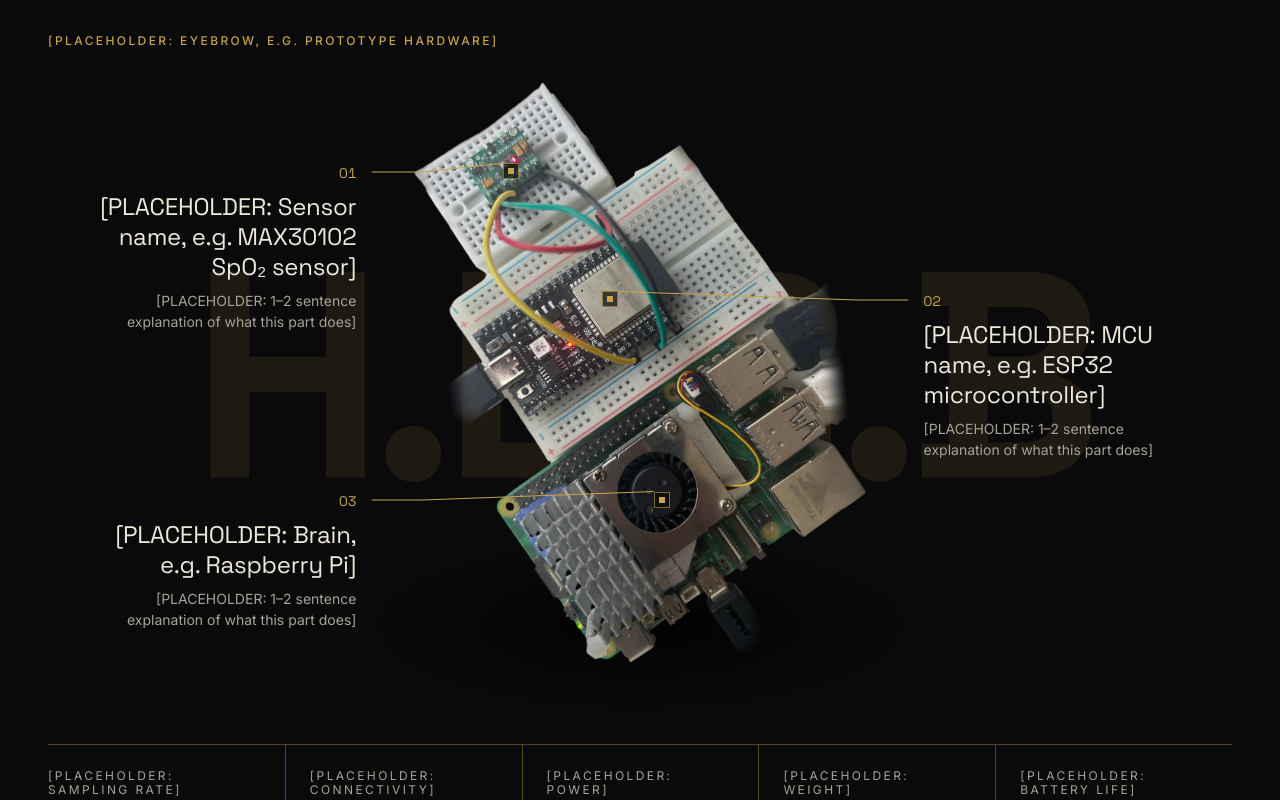
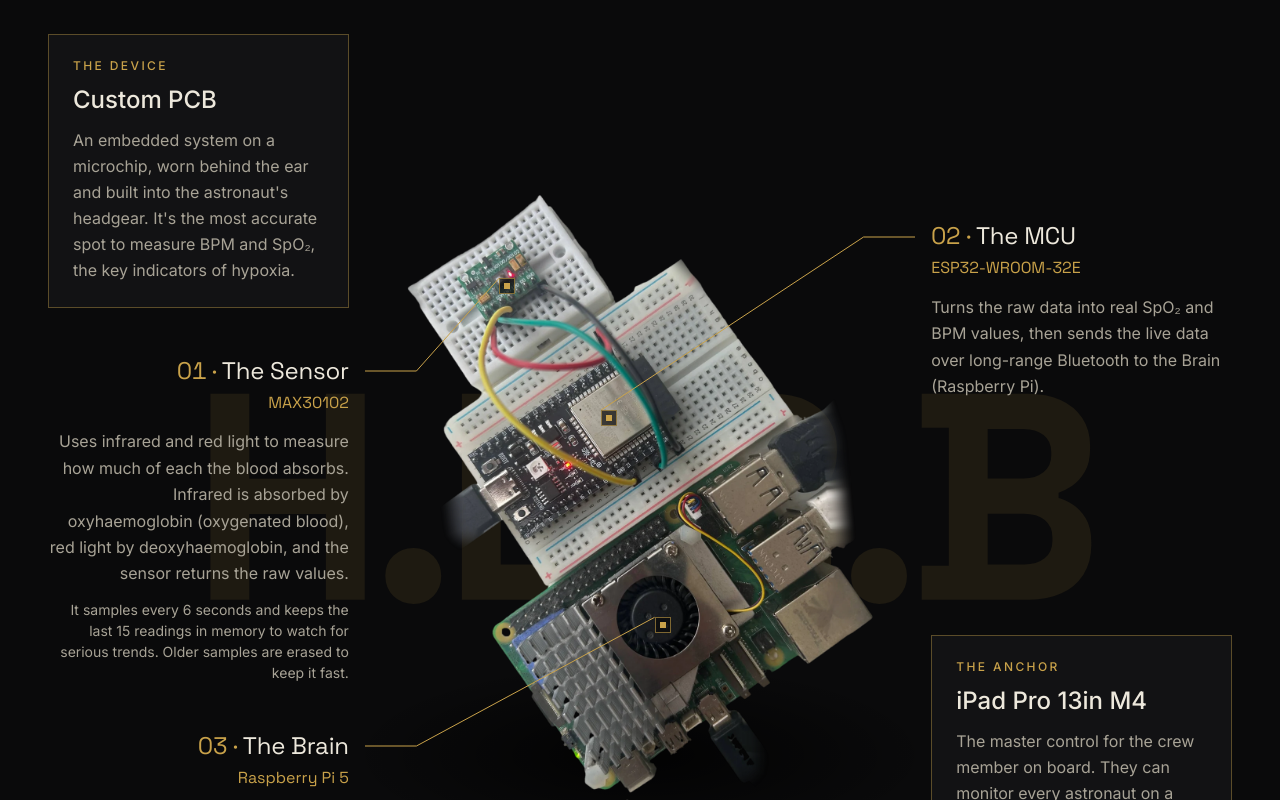
Before and after one commit to GrizGhoose/Project_Orion, a Next.js app: page / in a window 1280 px wide. Shown: the part 920-1720 px from the top of the page. Built offline with nearby package versions, Linux system fonts and the light colour scheme.

Commit message:
Update H.E.R.B showcase: real part labels, Device and Anchor boxes
Co-Authored-By: Claude Opus 5.5 <noreply@anthropic.com>

```diff
--- a/app/globals.css
+++ b/app/globals.css
@@ -33,6 +33,34 @@
   .link-gold {
     @apply text-ink underline decoration-gold decoration-1 underline-offset-[6px] transition-colors duration-200 hover:text-gold-bright hover:decoration-gold-bright;
   }
+  /* Home product showcase: grid areas per breakpoint (see components/ProductShowcase.tsx) */
+  .showcase-grid {
+    display: grid;
+    grid-template-columns: minmax(0, 1fr);
+    grid-template-areas: "device" "img" "mlist" "anchor";
+    row-gap: 3rem;
+  }
+  @media (min-width: theme("screens.lg")) {
+    /* 1024–1279: info boxes above and below; callouts beside the image */
+    .showcase-grid {
+      grid-template-columns: minmax(0, 1fr) var(--img-w) minmax(0, 1fr);
+      grid-template-areas:
+        "device device ."
+        "left   img    right"
+        ".      anchor anchor";
+      column-gap: 3rem;
+    }
+  }
+  @media (min-width: theme("screens.xl")) {
+    /* 1280+: info boxes share the side columns with the callouts */
+    .showcase-grid {
+      grid-template-rows: auto 1fr auto;
+      grid-template-areas:
+        "device img right"
+        "left   img right"
+        "left   img anchor";
+    }
+  }
   /* 1px gold hairline divider */
   .hairline {
     @apply border-gold/40;
--- a/components/Eyebrow.tsx
+++ b/components/Eyebrow.tsx
@@ -2,5 +2,5 @@ import { cn } from "@/lib/cn";
 
 /** Small uppercase gold label above headings. */
 export function Eyebrow({ children, className }: { children: React.ReactNode; className?: string }) {
-  return <p className={cn("text-eyebrow font-medium uppercase text-gold", className)}>{children}</p>;
+  return <p className={cn("font-eyebrow text-eyebrow font-medium uppercase text-gold", className)}>{children}</p>;
 }
--- /dev/null
+++ b/components/InfoBox.tsx
@@ -0,0 +1,22 @@
+import type { InfoBoxContent } from "@/content/site";
+import { cn } from "@/lib/cn";
+
+/**
+ * Standalone caption box (Device / Anchor in the product showcase). Every line uses the eyebrow font
+ * (font-eyebrow); only size, weight, colour and casing differ. Focusable, with a gold-bright border on hover/focus.
+ */
+export function InfoBox({ content, className }: { content: InfoBoxContent; className?: string }) {
+  return (
+    <div
+      tabIndex={0}
+      className={cn(
+        "w-full max-w-[380px] border border-gold/40 bg-bg-alt p-6 font-eyebrow outline-none transition-colors duration-200 hover:border-gold-bright focus-visible:border-gold-bright",
+        className,
+      )}
+    >
+      <p className="text-eyebrow font-medium uppercase text-gold">{content.label}</p>
+      <p className="mt-3 text-h3 font-medium tracking-normal text-ink">{content.title}</p>
+      <p className="mt-3 text-body leading-relaxed text-ink-muted">{content.body}</p>
+    </div>
+  );
+}
--- a/components/ProductShowcase.tsx
+++ b/components/ProductShowcase.tsx
@@ -3,30 +3,48 @@
 import { motion, useInView, useReducedMotion, type Variants } from "framer-motion";
 import Image from "next/image";
 import { useCallback, useEffect, useLayoutEffect, useRef, useState } from "react";
-import { productShowcase } from "@/content/site";
+import { productShowcase, type Callout } from "@/content/site";
 import { cn } from "@/lib/cn";
 import { GhostButton } from "./Buttons";
-import { Eyebrow } from "./Eyebrow";
+import { InfoBox } from "./InfoBox";
 import { SpecTable } from "./SpecTable";
 
 const EASE = [0.22, 1, 0.36, 1] as const;
-// Sequence: lettering → image rise → callouts (dot, line, label), ~1.5 s in all
-const T_IMAGE = 0.25;
-const T_CALLOUTS = 0.75;
+// Sequence: lettering → Device box → image rise → callouts (dot, line, label) → Anchor box, ~1.7 s in all
+const T_DEVICE = 0.3;
+const T_IMAGE = 0.35;
+const T_CALLOUTS = 0.85;
 const STAGGER = 0.15;
+const T_ANCHOR = T_CALLOUTS + 3 * STAGGER + 0.35;
 
 type Line = { d: string; dot: { x: number; y: number } };
 
-// Before the first measurement on the client, use the server-safe layout effect fallback
 const useIsoLayoutEffect = typeof window === "undefined" ? useEffect : useLayoutEffect;
 
+/** Number · name on one line, model in gold below, then body and an optional smaller secondary line. */
+function CalloutText({ c }: { c: Callout }) {
+  return (
+    <>
+      <p className="font-display text-h3">
+        <span className="tabular-nums text-gold">{c.number}</span>
+        <span className="text-gold"> · </span>
+        <span className="text-ink">{c.name}</span>
+      </p>
+      <p className="mt-1 font-display text-body text-gold">{c.model}</p>
+      <p className="mt-3 text-body">{c.body}</p>
+      {c.secondary && <p className="mt-3 text-small">{c.secondary}</p>}
+    </>
+  );
+}
+
 /**
- * Home product showcase: a cut-out product image over huge background lettering, with numbered callouts.
- * Desktop (lg+): gold dots on the parts, leader lines drawn to labels beside the image.
- * Mobile: numbered markers on the image and a numbered list below. Renders only from `productShowcase`.
+ * Home product showcase: cut-out hardware over huge background lettering, three callouts and two standalone
+ * caption boxes (Device top left, Anchor bottom right). Layout per breakpoint is `.showcase-grid` in globals.css.
+ * Desktop (lg+): dots on the parts with leader lines to the labels. Mobile: numbered markers and a numbered list.
+ * Renders only from `productShowcase` in content/site.ts.
  */
 export function ProductShowcase() {
-  const { eyebrow, word, heading, image, callouts, specs, cta } = productShowcase;
+  const { word, heading, image, callouts, specs, cta, device, anchor } = productShowcase;
   const reduce = useReducedMotion();
   const sectionRef = useRef<HTMLElement>(null);
   const stageRef = useRef<HTMLDivElement>(null);
@@ -36,8 +54,8 @@ export function ProductShowcase() {
   const [lines, setLines] = useState<Line[]>([]);
   const [active, setActive] = useState<number | null>(null);
 
-  // Leader lines in stage pixels: dot (on the part) → bend near the image edge, level with the label → label.
-  // Uses layout offsets (not getBoundingClientRect) so the image's rise animation doesn't shift the dots.
+  // Leader lines in stage pixels: dot → bend just inside the image edge, level with the label's title → label.
+  // Layout offsets (not getBoundingClientRect) so the image's rise animation doesn't shift the dots.
   const measure = useCallback(() => {
     const el = imageBoxRef.current;
     if (!el || !stageRef.current) return;
@@ -45,10 +63,10 @@ export function ProductShowcase() {
     setLines(
       callouts.map((c, i) => {
         const dot = { x: box.left + (c.x / 100) * box.width, y: box.top + (c.y / 100) * box.height };
-        const label = labelRefs.current[i]; // positioned in a layer that shares the stage's origin
+        const label = labelRefs.current[i];
         if (!label || label.offsetWidth === 0) return { d: "", dot };
         const left = c.side === "left";
-        const y = label.offsetTop + 9; // level with the number row
+        const y = label.offsetTop + 15; // middle of the title line
         const end = left ? label.offsetLeft + label.offsetWidth + 16 : label.offsetLeft - 16;
         const edge = left ? box.left + box.width * 0.04 : box.left + box.width * 0.96;
         const bendX = left ? Math.min(dot.x, edge) : Math.max(dot.x, edge);
@@ -68,7 +86,10 @@ export function ProductShowcase() {
 
   const show = reduce || inView ? "show" : "hidden";
   const initial = reduce ? false : "hidden";
-  const fade: Variants = { hidden: { opacity: 0 }, show: { opacity: 1, transition: { duration: 0.6, ease: EASE } } };
+  const fadeAt = (delay: number): Variants => ({
+    hidden: { opacity: 0 },
+    show: { opacity: 1, transition: { duration: 0.5, delay, ease: EASE } },
+  });
   const rise: Variants = {
     hidden: { opacity: 0, y: 32 },
     show: { opacity: 1, y: 0, transition: { duration: 0.6, delay: T_IMAGE, ease: EASE } },
@@ -81,43 +102,70 @@ export function ProductShowcase() {
     hidden: { pathLength: 0, opacity: 0 },
     show: { pathLength: 1, opacity: 1, transition: { duration: 0.45, delay: T_CALLOUTS + 0.1 + i * STAGGER, ease: EASE } },
   });
-  const labelV = (i: number): Variants => ({
-    hidden: { opacity: 0 },
-    show: { opacity: 1, transition: { duration: 0.35, delay: T_CALLOUTS + 0.3 + i * STAGGER } },
-  });
   const dim = (i: number) => active !== null && active !== i;
-  const hover = (i: number) => ({
-    onMouseEnter: () => setActive(i),
-    onMouseLeave: () => setActive(null),
-  });
+  const hover = (i: number) => ({ onMouseEnter: () => setActive(i), onMouseLeave: () => setActive(null) });
+
+  const label = (c: Callout, i: number) => (
+    <motion.li
+      key={c.number}
+      ref={(el) => {
+        labelRefs.current[i] = el;
+      }}
+      tabIndex={0}
+      {...hover(i)}
+      onFocus={() => setActive(i)}
+      onBlur={() => setActive(null)}
+      initial={initial}
+      animate={show}
+      variants={fadeAt(T_CALLOUTS + 0.3 + i * STAGGER)}
+      className={cn(
+        "w-full max-w-[340px] cursor-default outline-none focus-visible:outline focus-visible:outline-1 focus-visible:outline-offset-8 focus-visible:outline-gold-bright",
+        c.side === "left" ? "ml-auto text-right" : "mr-auto",
+      )}
+    >
+      {/* Dimming lives on this inner layer: Framer Motion owns the li's opacity */}
+      <div className={cn("transition-opacity duration-200", dim(i) && "opacity-40", active === i && "[&_.text-gold]:text-gold-bright")}>
+        <CalloutText c={c} />
+      </div>
+    </motion.li>
+  );
+  const indexed = callouts.map((c, i) => ({ c, i }));
 
   return (
     <section ref={sectionRef} aria-labelledby="showcase-heading" className="relative overflow-hidden bg-bg py-section">
-      <div className="container-page">
-        <Eyebrow>{eyebrow}</Eyebrow>
       <h2 id="showcase-heading" className="sr-only">
         {heading}
       </h2>
-      </div>
 
-      {/* Stage: lettering, image, dots, lines and desktop labels share these coordinates */}
+      {/* Stage: one grid (.showcase-grid); lettering, dots and lines share its coordinates */}
       <div
         ref={stageRef}
-        className="relative mx-auto mt-10 max-w-page px-gutter [--img-w:min(76vw,26rem)] lg:mt-6 lg:[--img-w:min(40vw,calc((100svh-12rem)*0.775),46rem)] xl:[--img-w:min(44vw,calc((100svh-12rem)*0.775),46rem)]"
+        className="showcase-grid container-page relative isolate [--img-w:min(76vw,26rem)] lg:[--img-w:34vw] xl:[--img-w:min(38vw,calc((100svh-10rem)*0.775),40rem)]"
       >
-        {/* Background lettering (decorative) */}
+        <motion.div initial={initial} animate={show} variants={fadeAt(T_DEVICE)} className="[grid-area:device]">
+          <InfoBox content={device} />
+        </motion.div>
+
+        {/* Background lettering (decorative), centred on the image and allowed to run past it */}
+        <div aria-hidden="true" className="pointer-events-none absolute inset-0 -z-10 [grid-area:img]">
           <motion.p
-          aria-hidden="true"
             initial={initial}
             animate={show}
-          variants={fade}
-          className="pointer-events-none absolute inset-x-0 top-1/2 -translate-y-1/2 select-none whitespace-nowrap text-center font-display text-[clamp(5.5rem,23vw,26rem)] font-bold uppercase leading-none tracking-[-0.05em] text-gold/10"
+            variants={fadeAt(0)}
+            className="absolute left-1/2 top-1/2 -translate-x-1/2 -translate-y-1/2 select-none whitespace-nowrap font-display text-[clamp(5.5rem,23vw,26rem)] font-bold uppercase leading-none tracking-[-0.05em] text-gold/10"
           >
             {word}
           </motion.p>
+        </div>
 
         {/* Product image with a soft dark shadow underneath */}
-        <motion.div ref={imageBoxRef} initial={initial} animate={show} variants={rise} className="relative mx-auto w-[var(--img-w)]">
+        <motion.div
+          ref={imageBoxRef}
+          initial={initial}
+          animate={show}
+          variants={rise}
+          className="relative mx-auto w-[var(--img-w)] self-center [grid-area:img]"
+        >
           <div
             aria-hidden="true"
             className="absolute inset-x-[-10%] bottom-[-6%] h-[30%] bg-[radial-gradient(closest-side,theme(colors.black/80%),transparent)]"
@@ -127,10 +175,9 @@ export function ProductShowcase() {
             alt={image.alt}
             width={image.width}
             height={image.height}
-            sizes="(min-width: 1024px) 46rem, 76vw"
+            sizes="(min-width: 1280px) 40rem, (min-width: 1024px) 34vw, 76vw"
             className="relative h-auto w-full"
           />
-
           {/* Mobile: numbered markers on the parts */}
           {callouts.map((c, i) => (
             <span
@@ -142,6 +189,27 @@ export function ProductShowcase() {
               {i + 1}
             </span>
           ))}
+        </motion.div>
+
+        {/* Desktop callout labels: left column stacks in list order with ≥48px gaps, right column holds the rest */}
+        <ol className="hidden flex-col justify-around gap-12 [grid-area:left] lg:flex">
+          {indexed.filter(({ c }) => c.side === "left").map(({ c, i }) => label(c, i))}
+        </ol>
+        <ol className="hidden flex-col justify-center gap-12 [grid-area:right] lg:flex">
+          {indexed.filter(({ c }) => c.side === "right").map(({ c, i }) => label(c, i))}
+        </ol>
+
+        {/* Mobile: numbered list; each "01" matches marker 1 on the image */}
+        <ol className="border-t border-gold/40 [grid-area:mlist] lg:hidden">
+          {callouts.map((c) => (
+            <li key={c.number} className="border-b border-gold/40 py-6">
+              <CalloutText c={c} />
+            </li>
+          ))}
+        </ol>
+
+        <motion.div initial={initial} animate={show} variants={fadeAt(T_ANCHOR)} className="self-end [grid-area:anchor] lg:flex lg:justify-end">
+          <InfoBox content={anchor} />
         </motion.div>
 
         {/* Desktop: leader lines and dots */}
@@ -174,68 +242,16 @@ export function ProductShowcase() {
             className="absolute hidden h-4 w-4 -translate-x-1/2 -translate-y-1/2 lg:block"
             style={{ left: line.dot.x, top: line.dot.y }}
           >
-            {/* Dimming lives on this inner layer: Framer Motion owns the outer span's opacity */}
             <span className={cn("absolute inset-0 flex items-center justify-center transition-opacity duration-200", dim(i) && "opacity-30")}>
               <span className={cn("absolute inset-0 border bg-bg/70 transition-colors", active === i ? "border-gold-bright" : "border-gold/60")} />
               <span className={cn("relative h-1.5 w-1.5 transition-colors", active === i ? "bg-gold-bright" : "bg-gold")} />
             </span>
           </motion.span>
         ))}
-
-        {/* Desktop labels beside the image; vertical position follows labelY (or the dot's y) */}
-        <ol className="pointer-events-none absolute inset-y-0 left-0 right-0 hidden lg:block">
-          {callouts.map((c, i) => {
-            const left = c.side === "left";
-            return (
-              <motion.li
-                key={c.number}
-                ref={(el) => {
-                  labelRefs.current[i] = el;
-                }}
-                tabIndex={0}
-                aria-label={`${c.number} ${c.name}. ${c.description}`}
-                {...hover(i)}
-                onFocus={() => setActive(i)}
-                onBlur={() => setActive(null)}
-                initial={initial}
-                animate={show}
-                variants={labelV(i)}
-                className={cn(
-                  "pointer-events-auto absolute w-[min(17rem,calc(50%-var(--img-w)/2-5rem))] cursor-default outline-none transition-opacity duration-200 focus-visible:outline focus-visible:outline-1 focus-visible:outline-offset-8 focus-visible:outline-gold-bright",
-                  left ? "right-[calc(50%+var(--img-w)/2+3rem)] text-right" : "left-[calc(50%+var(--img-w)/2+3rem)]",
-                )}
-                style={{ top: `${c.labelY ?? c.y}%` }}
-              >
-                <div className={cn("transition-opacity duration-200", dim(i) && "opacity-40")}>
-                  <p className={cn("font-display text-small tabular-nums transition-colors", active === i ? "text-gold-bright" : "text-gold")}>
-                    {c.number}
-                  </p>
-                  <p className="mt-2 font-display text-h3 text-ink">{c.name}</p>
-                  <p className="mt-2 text-small">{c.description}</p>
-                </div>
-              </motion.li>
-            );
-          })}
-        </ol>
       </div>
 
       <div className="container-page">
-        {/* Mobile: numbered list matching the markers */}
-        <ol className="mt-12 border-t border-gold/40 lg:hidden">
-          {callouts.map((c, i) => (
-            <li key={c.number} className="grid grid-cols-[2.5rem_minmax(0,1fr)] gap-3 border-b border-gold/40 py-6">
-              <span className="flex h-6 w-6 items-center justify-center border border-gold text-[0.6875rem] font-medium tabular-nums text-gold">
-                {i + 1}
-              </span>
-              <div>
-                <p className="font-display text-h3 text-ink">{c.name}</p>
-                <p className="mt-2 text-small">{c.description}</p>
-              </div>
-            </li>
-          ))}
-        </ol>
-
-        <SpecTable specs={specs} layout="strip" className="mt-12 lg:mt-16" />
+        <SpecTable specs={specs} layout="strip" className="mt-16" />
         <GhostButton href={cta.href} className="mt-10">
           {cta.label}
         </GhostButton>
--- a/content/site.ts
+++ b/content/site.ts
@@ -116,20 +116,37 @@ export const specs: Spec[] = [
 
 export type Callout = {
   number: string;
+  /** Part name, e.g. "The Sensor" (ink) */
   name: string;
-  description: string;
+  /** Model, e.g. "MAX30102" (gold, second line) */
+  model: string;
+  body: string;
+  /** Optional smaller follow-up line */
+  secondary?: string;
   /** Dot position on the part, as % of the product image box (0–100, from the top-left) */
   x: number;
   y: number;
-  /** Which side the label sits on (desktop) */
+  /** Which column the label sits in on desktop; left-side labels stack top to bottom in list order */
   side: "left" | "right";
-  /** Optional label height as % of the image box; defaults to the dot's y (straight leader line) */
-  labelY?: number;
 };
+
+/** Standalone caption box (no dot or leader line) */
+export type InfoBoxContent = { label: string; title: string; body: string };
 
 /** Home product showcase: cut-out hardware over huge background lettering, with callouts */
 export const productShowcase = {
-  eyebrow: "[PLACEHOLDER: eyebrow, e.g. PROTOTYPE HARDWARE]",
+  /** Top-left caption for the whole device */
+  device: {
+    label: "The Device",
+    title: "Custom PCB",
+    body: "An embedded system on a microchip, worn behind the ear and built into the astronaut's headgear. It's the most accurate spot to measure BPM and SpO₂, the key indicators of hypoxia.",
+  } as InfoBoxContent,
+  /** Bottom-right caption for the crew tablet */
+  anchor: {
+    label: "The Anchor",
+    title: "iPad Pro 13in M4",
+    body: "The master control for the crew member on board. They can monitor every astronaut on a spacewalk in real time and get step-by-step guidance to help if a hypoxia incident occurs. Controlled by the Raspberry Pi over Bluetooth.",
+  } as InfoBoxContent,
   /** Background lettering (decorative) and the screen-reader heading */
   word: "H.E.R.B",
   heading: "H.E.R.B",
@@ -142,24 +159,28 @@ export const productShowcase = {
   callouts: [
     {
       number: "01",
-      name: "[PLACEHOLDER: Sensor name, e.g. MAX30102 SpO₂ sensor]",
-      description: "[PLACEHOLDER: 1–2 sentence explanation of what this part does]",
+      name: "The Sensor",
+      model: "MAX30102",
+      body: "Uses infrared and red light to measure how much of each the blood absorbs. Infrared is absorbed by oxyhaemoglobin (oxygenated blood), red light by deoxyhaemoglobin, and the sensor returns the raw values.",
+      secondary: "It samples every 6 seconds and keeps the last 15 readings in memory to watch for serious trends. Older samples are erased to keep it fast.",
       x: 21,
       y: 15,
       side: "left",
     },
     {
       number: "02",
-      name: "[PLACEHOLDER: MCU name, e.g. ESP32 microcontroller]",
-      description: "[PLACEHOLDER: 1–2 sentence explanation of what this part does]",
+      name: "The MCU",
+      model: "ESP32-WROOM-32E",
+      body: "Turns the raw data into real SpO₂ and BPM values, then sends the live data over long-range Bluetooth to the Brain (Raspberry Pi).",
       x: 42,
       y: 36,
       side: "right",
     },
     {
       number: "03",
-      name: "[PLACEHOLDER: Brain, e.g. Raspberry Pi]",
-      description: "[PLACEHOLDER: 1–2 sentence explanation of what this part does]",
+      name: "The Brain",
+      model: "Raspberry Pi 5",
+      body: "The main communicator to the two HUDs and the tablet. It handles several devices at once for low-latency syncing, updates each one with the refined data, and triggers any warnings needed on each device.",
       x: 53,
       y: 69,
       side: "left",
--- a/tailwind.config.ts
+++ b/tailwind.config.ts
@@ -24,6 +24,8 @@ const config: Config = {
         // Swap fonts in app/fonts.ts; these read the CSS variables it sets
         display: ["var(--font-display)", "system-ui", "sans-serif"],
         sans: ["var(--font-body)", "system-ui", "sans-serif"],
+        // Eyebrow labels and the showcase info boxes (Device / Anchor) share this one source
+        eyebrow: ["var(--font-body)", "system-ui", "sans-serif"],
       },
       // One type scale: [size, { lineHeight, letterSpacing }]
       fontSize: {
```
Lines whose indentation alone changed are shown as unchanged.
